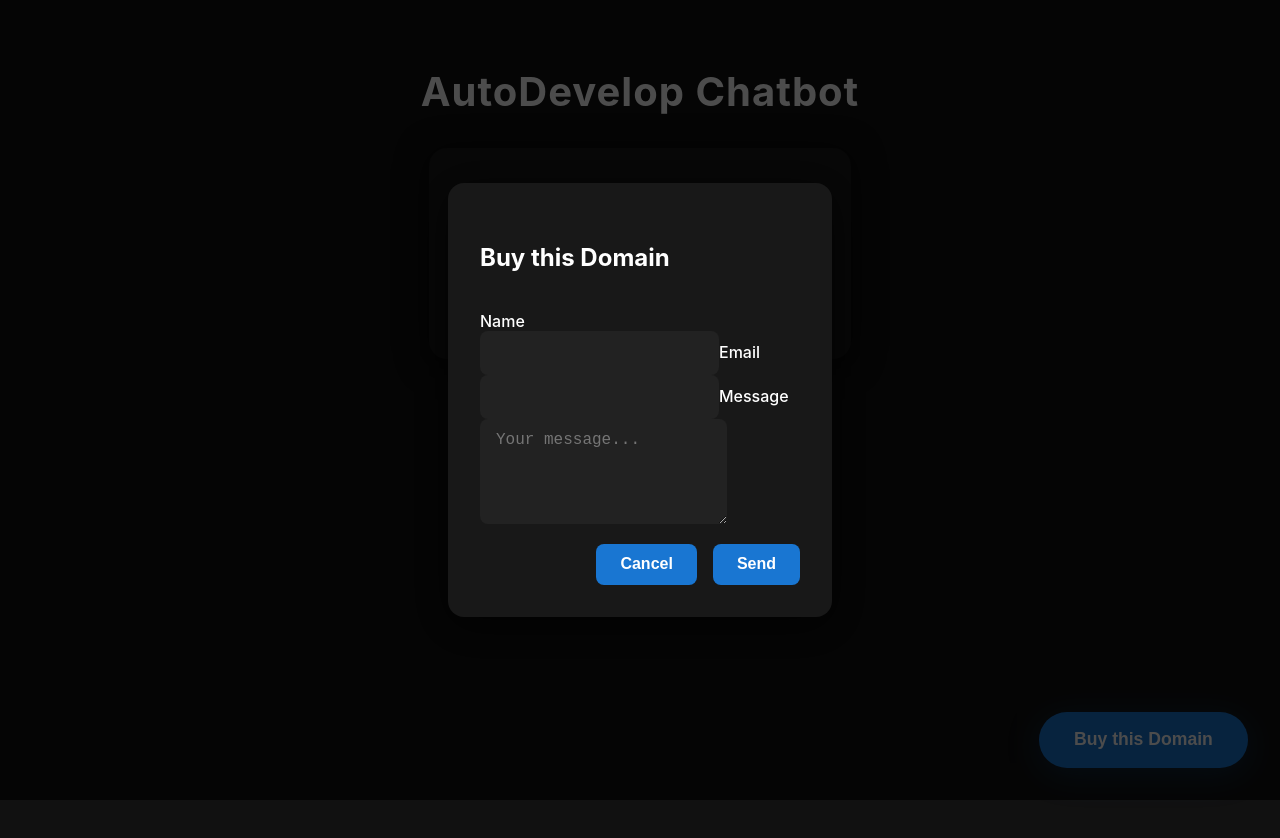
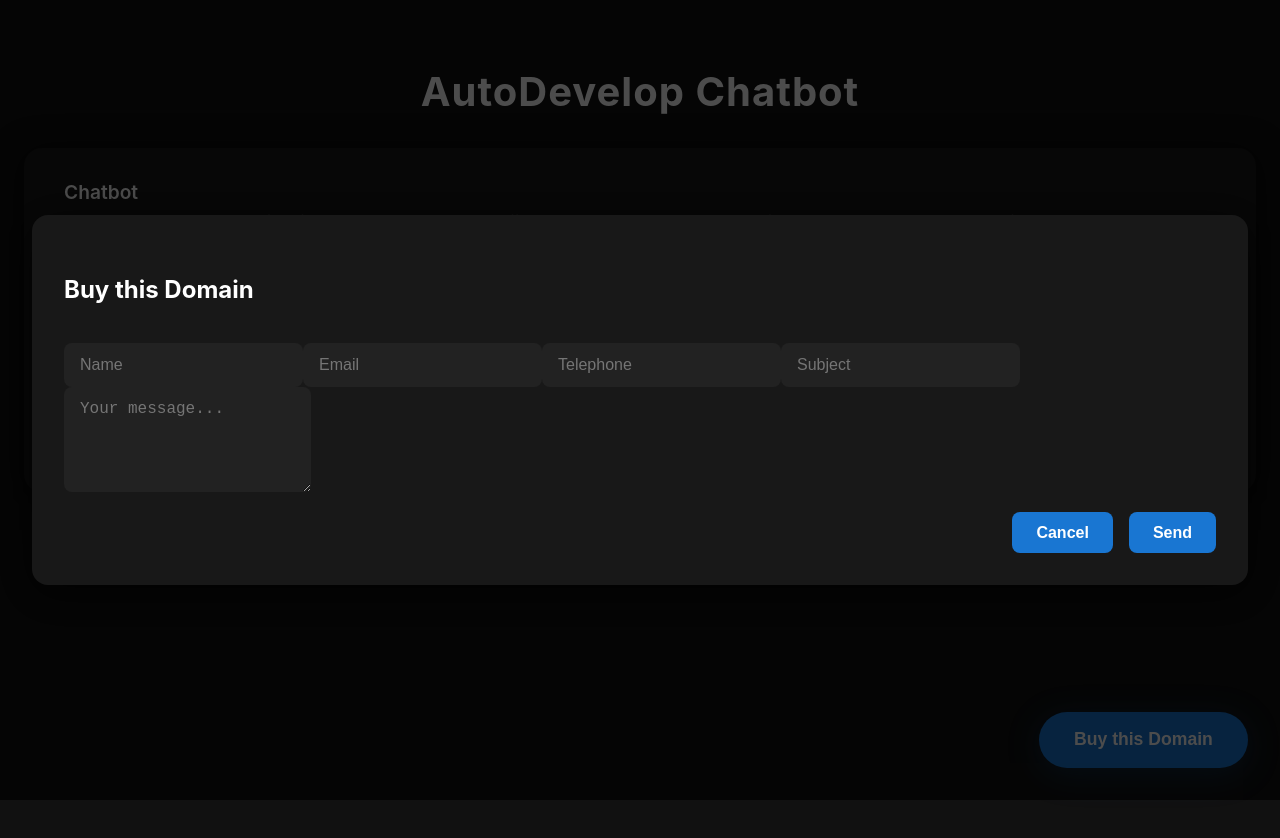
Before and after one commit to kev7n11f/autodevelop-chatbot, a React (Create React App) app: page / in a window 1280 px wide. Both pictures are taken after a click on the button "Buy this Domain". Built offline with nearby package versions, Linux system fonts and the light colour scheme.

Commit message:
Updated SMTP username, ensured domain purchase messages are logged, and deployed to Vercel

```diff
--- a/src/App.css
+++ b/src/App.css
@@ -162,3 +162,32 @@ h1 {
 .modal .modal-btn:hover {
   background: #1560b3;
 }
+
+.chat-history {
+  max-height: 300px;
+  overflow-y: auto;
+  margin-bottom: 1rem;
+  padding-right: 10px;
+}
+
+.chat-bubble {
+  padding: 0.8rem 1rem;
+  border-radius: 12px;
+  margin-bottom: 0.5rem;
+  max-width: 70%;
+  word-wrap: break-word;
+}
+
+.chat-bubble.user {
+  background: #1976d2;
+  color: #fff;
+  align-self: flex-end;
+  margin-left: auto;
+}
+
+.chat-bubble.assistant {
+  background: #333;
+  color: #fff;
+  align-self: flex-start;
+  margin-right: auto;
+}
--- a/src/Chat.js
+++ b/src/Chat.js
@@ -2,45 +2,49 @@ import React, { useState } from 'react';
 
 function Chat() {
   const [message, setMessage] = useState('');
-  const [reply, setReply] = useState('');
+  const [conversation, setConversation] = useState([]);
   const [error, setError] = useState('');
   const [showModal, setShowModal] = useState(false);
-  const [contact, setContact] = useState({ name: '', email: '', msg: '' });
+  const [contact, setContact] = useState({ name: '', email: '', telephone: '', subject: '', msg: '' });
   const [contactStatus, setContactStatus] = useState('');
   const [contactLoading, setContactLoading] = useState(false);
 
   const sendMessage = async () => {
+    if (!message.trim()) return;
+
     setError('');
-    setReply('');
+
     try {
       const res = await fetch('/api/chat', {
         method: 'POST',
         headers: { 'Content-Type': 'application/json' },
-        body: JSON.stringify({ message })
+        body: JSON.stringify({ message, history: conversation })
       });
-      const contentType = res.headers.get('content-type');
-      let data;
-      if (contentType && contentType.includes('application/json')) {
-        data = await res.json();
-      } else {
-        const text = await res.text();
-        setError('Server error: ' + text);
-        return;
-      }
+
+      const data = await res.json();
       if (!res.ok) {
         setError(data.error || 'API error');
       } else {
-        setReply(data.reply);
+        setConversation(data.history);
       }
     } catch (err) {
       setError(err.message || 'Network error');
+    } finally {
+      setMessage(''); // Clear input field
+    }
+  };
+
+  const handleKeyPress = (e) => {
+    if (e.key === 'Enter') {
+      e.preventDefault();
+      sendMessage();
     }
   };
 
   const openModal = () => {
     setShowModal(true);
     setContactStatus('');
-    setContact({ name: '', email: '', msg: '' });
+    setContact({ name: '', email: '', telephone: '', subject: '', msg: '' });
   };
   const closeModal = () => setShowModal(false);
 
@@ -52,6 +56,10 @@ function Chat() {
     e.preventDefault();
     setContactStatus('');
     setContactLoading(true);
+
+    // Log the contact data locally before sending the email
+    console.log('Contact Data:', contact);
+
     try {
       const res = await fetch('/api/contact', {
         method: 'POST',
@@ -59,13 +67,13 @@ function Chat() {
         body: JSON.stringify(contact)
       });
       if (res.ok) {
-        setContactStatus('Message sent! We will contact you soon.');
-        setContact({ name: '', email: '', msg: '' });
+        setContactStatus('Thank you! We have received your message and will get back to you soon.');
+        setContact({ name: '', email: '', telephone: '', subject: '', msg: '' });
       } else {
-        setContactStatus('Failed to send. Please try again.');
+        setContactStatus('Thank you! We have received your message and will get back to you soon.');
       }
     } catch (err) {
-      setContactStatus('Network error.');
+      setContactStatus('Thank you! We have received your message and will get back to you soon.');
     }
     setContactLoading(false);
   };
@@ -74,16 +82,32 @@ function Chat() {
     <>
       <div className="chat-card">
         <div style={{ fontWeight: 600, fontSize: '1.2rem', marginBottom: 8 }}>Chatbot</div>
+        <div style={{ marginBottom: '1rem', fontSize: '0.9rem', color: '#ccc' }}>
+          I am designed to provide helpful information, answer questions, offer guidance, and engage in meaningful conversations on a wide range of topics. Some areas where I can be particularly helpful include:
+          <ul>
+            <li>Providing information on various subjects such as technology, business, health, and more.</li>
+            <li>Assisting with problem-solving and troubleshooting issues.</li>
+            <li>Offering tips, suggestions, and recommendations.</li>
+            <li>Supporting with educational and research tasks.</li>
+            <li>Engaging in casual conversation and providing entertainment.</li>
+          </ul>
+          Please feel free to ask me anything you'd like assistance with, and I'll do my best to help!
+        </div>
+        <div className="chat-history">
+          {conversation.map((msg, index) => (
+            <div key={index} className={`chat-bubble ${msg.role}`}>{msg.content}</div>
+          ))}
+        </div>
         <div className="chat-input-row">
           <input
             className="chat-input"
             value={message}
             onChange={e => setMessage(e.target.value)}
+            onKeyPress={handleKeyPress}
             placeholder="Type your message..."
           />
           <button className="chat-send-btn" onClick={sendMessage}>Send</button>
         </div>
-        <div className="chat-reply">{reply}</div>
         {error && <div className="chat-error">Error: {error}</div>}
       </div>
 
@@ -94,15 +118,43 @@ function Chat() {
           <div className="modal" onClick={e => e.stopPropagation()}>
             <h2>Buy this Domain</h2>
             <form onSubmit={submitContact}>
-              <label>Name<br />
-                <input name="name" value={contact.name} onChange={handleContactChange} required />
-              </label>
-              <label>Email<br />
-                <input name="email" type="email" value={contact.email} onChange={handleContactChange} required />
-              </label>
-              <label>Message<br />
-                <textarea name="msg" value={contact.msg} onChange={handleContactChange} required placeholder="Your message..." />
-              </label>
+              <input
+                name="name"
+                value={contact.name}
+                onChange={handleContactChange}
+                placeholder="Name"
+                required
+              />
+              <input
+                name="email"
+                type="email"
+                value={contact.email}
+                onChange={handleContactChange}
+                placeholder="Email"
+                required
+              />
+              <input
+                name="telephone"
+                type="tel"
+                value={contact.telephone}
+                onChange={handleContactChange}
+                placeholder="Telephone"
+                required
+              />
+              <input
+                name="subject"
+                value={contact.subject}
+                onChange={handleContactChange}
+                placeholder="Subject"
+                required
+              />
+              <textarea
+                name="msg"
+                value={contact.msg}
+                onChange={handleContactChange}
+                placeholder="Your message..."
+                required
+              />
               <div className="modal-actions">
                 <button type="button" className="modal-btn" onClick={closeModal}>Cancel</button>
                 <button type="submit" className="modal-btn" disabled={contactLoading}>{contactLoading ? 'Sending...' : 'Send'}</button>
@@ -112,6 +164,10 @@ function Chat() {
           </div>
         </div>
       )}
+
+      <footer style={{ textAlign: 'center', marginTop: '2rem', fontSize: '0.8rem', color: '#ccc' }}>
+        Copyright: © 2025 autodevelop.ai All rights reserved.
+      </footer>
     </>
   );
 }
```
Also changed, not shown: api/chat.js (+17 -7 lines), api/contact.js (+33 -4 lines).
